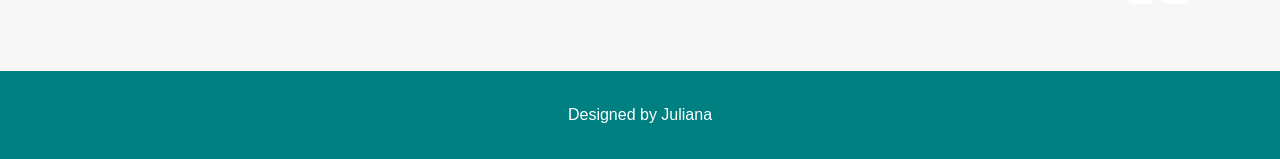
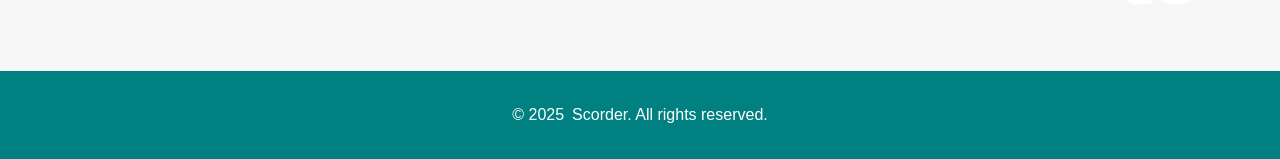
Before and after one commit to Kawori116/ScorderTW, a Django app: template app_owner_admin_panel/templates/app_owner_admin_panel/admin_panel.html in a window 1280 px wide. Shown: the part 691-850 px from the top of the page. Run offline with Django 3.2, Linux system fonts and the light colour scheme; the template is opened without the code that fills it, so the values that code supplies are empty; some libraries are stand-ins or nearby versions.

Commit message:
🚸 feat: update footer to professional copyright with auto year
- Replace "Designed by Juliana" with professional copyright text
- Add automatic year detection using JavaScript
- Update CSS version numbers to force cache refresh
- Footer now displays "© [current-year] Scorder. All rights reserved."

```diff
--- a/templates/chead_top.html
+++ b/templates/chead_top.html
@@ -5,7 +5,7 @@
 <link rel="icon" href="/static/assets/images/scorder_logo_teal.png" type="image/png" />
 <title>Scorder | Scan & Order</title>
 <link href="/static/assets/css/tool/sweetalert2.min.css" rel="stylesheet" type="text/css" />
-<link href="/static/assets/css/style.css?v=20250623" rel="stylesheet" type="text/css" />
+<link href="/static/assets/css/style.css?v=20250724" rel="stylesheet" type="text/css" />
 <link href="/static/assets/css/loading.css" rel="stylesheet" type="text/css" />
 
 <!-- JS -->
--- a/templates/footer.html
+++ b/templates/footer.html
@@ -1,7 +1,7 @@
 <footer>
     <div class="container">
         <div class="footer-content">
-            Designed by Juliana
+            © <span id="current-year"></span>Scorder. All rights reserved.
         </div>
     </div>
 </footer>
@@ -15,6 +15,8 @@
 
 <script>
     $(document).ready(function() {
+        $('#current-year').text(new Date().getFullYear());
+
         $(document).ajaxStart(function() {
             $('.loading-overlay').fadeIn(200);
         });
--- a/templates/head_top.html
+++ b/templates/head_top.html
@@ -7,5 +7,5 @@
 <link href="/static/assets/css/tool/sweetalert2.min.css" rel="stylesheet" type="text/css" />
 <link href="/static/assets/css/tool/datatables.min.css" rel="stylesheet" type="text/css" />
 <link href="/static/assets/css/tool/bootstrap.min.css" rel="stylesheet" type="text/css" />
-<link href="/static/assets/css/global-style.css?v=202504020" rel="stylesheet" type="text/css" />
+<link href="/static/assets/css/global-style.css?v=20250724" rel="stylesheet" type="text/css" />
 <link href="/static/assets/css/navbar.css?v=20240825" rel="stylesheet" type="text/css" />
```
